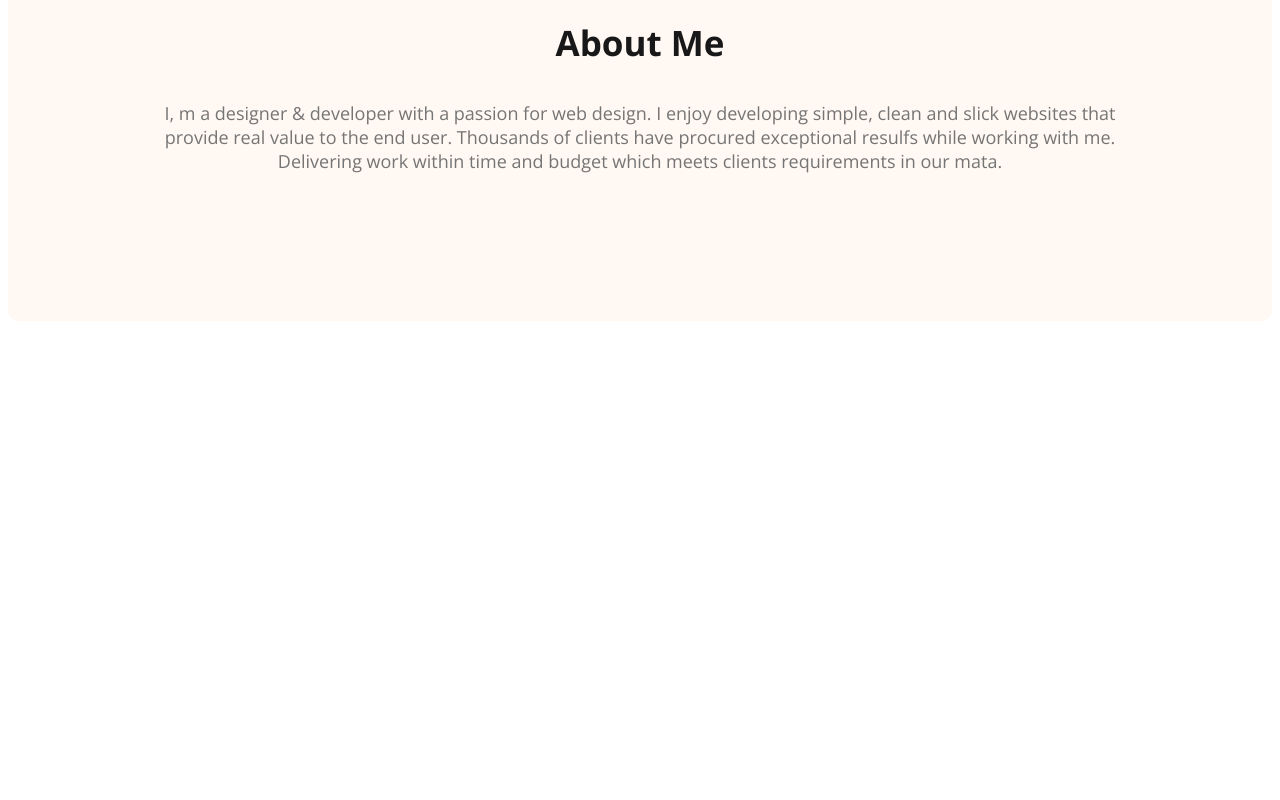
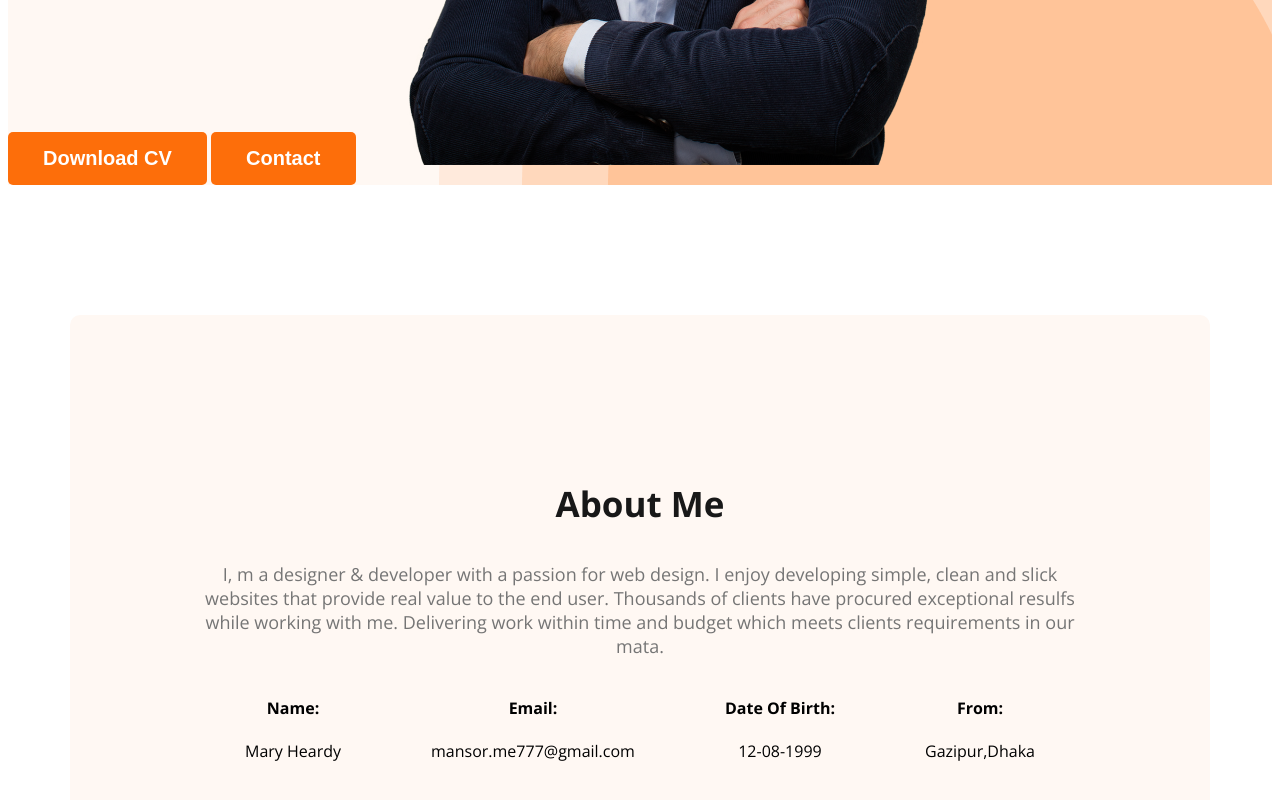
Before and after one commit to Md-Mansor/MyPortfolio, a plain HTML site: page index.html in a window 1280 px wide. Shown: the part 1044-1844 px from the top of the page. Before the commit the page ends 1495 px from the top, so only its background shows below. Drawn offline with nearby package versions, Linux system fonts and the light colour scheme.

Commit message:
work from offic1e

```diff
--- a/index.html
+++ b/index.html
@@ -12,7 +12,7 @@
 <body>
     <header class="header">
         <nav>
-            <h3 class="mary">Ma<span class="r">r</SPAn>y</h3>
+            <h3 class="mary">Ma<span class="r">r</span>y</h3>
             <ul>
                 <li><a href="Portfolio">Portfolio</a></li>
                 <li><a href="Blogs">Blogs</a></li>
@@ -24,6 +24,9 @@
             <h3 class="banner-greeting"> Hi, I  am</h3>
             <h1 class="banner-title">Mary Hardy</h1>
             <p>Shot what able cold new see hold.Friendly as an betrayed formerly he. Morning because as to society behaved moments.</p>
+
+            </div></div>
+
             <button class="btn-p">Download CV</button>
             <button class="btn-p">Contact</button>
         </div>
@@ -35,6 +38,22 @@
         <section class="about">
             <h3 class="section-title">About Me</h3>
             <p class="section-description">I, m a designer & developer with a passion for web design. I enjoy developing simple, clean and slick websites that provide real value to the end user. Thousands of clients have procured exceptional resulfs while working with me. Delivering work within time and budget which meets clients requirements in our mata.</p>
+            <div class="about-info-container"><div class="about-info">
+                <h4 class="info-title">Name:</h4>
+                <p class="info-description">Mary Heardy</p>
+            </div>
+            <div class="about-info">
+                <h4 class="info-title">Email:</h4>
+                <p class="info-description">mansor.me777@gmail.com</p>
+            </div>
+            <div class="about-info">
+                <h4 class="info-title">Date Of Birth:</h4>
+                <p class="info-description">12-08-1999</p>
+            </div>
+            <div class="about-info">
+                <h4 class="info-title">From:</h4>
+                <p class="info-description">Gazipur,Dhaka</p>
+                </div></div>
         </section>
 
     </main>
--- a/new.css
+++ b/new.css
@@ -100,3 +100,15 @@ nav a {
     text-align: center;
     font-size: 18px;
 }
+main{
+    max-width: 1140px;
+    margin: 0px auto;
+
+}
+.about-info-container{
+    display: flex;
+    justify-content: space-around;
+}
+.about-info{
+    text-align: center;
+}
```
